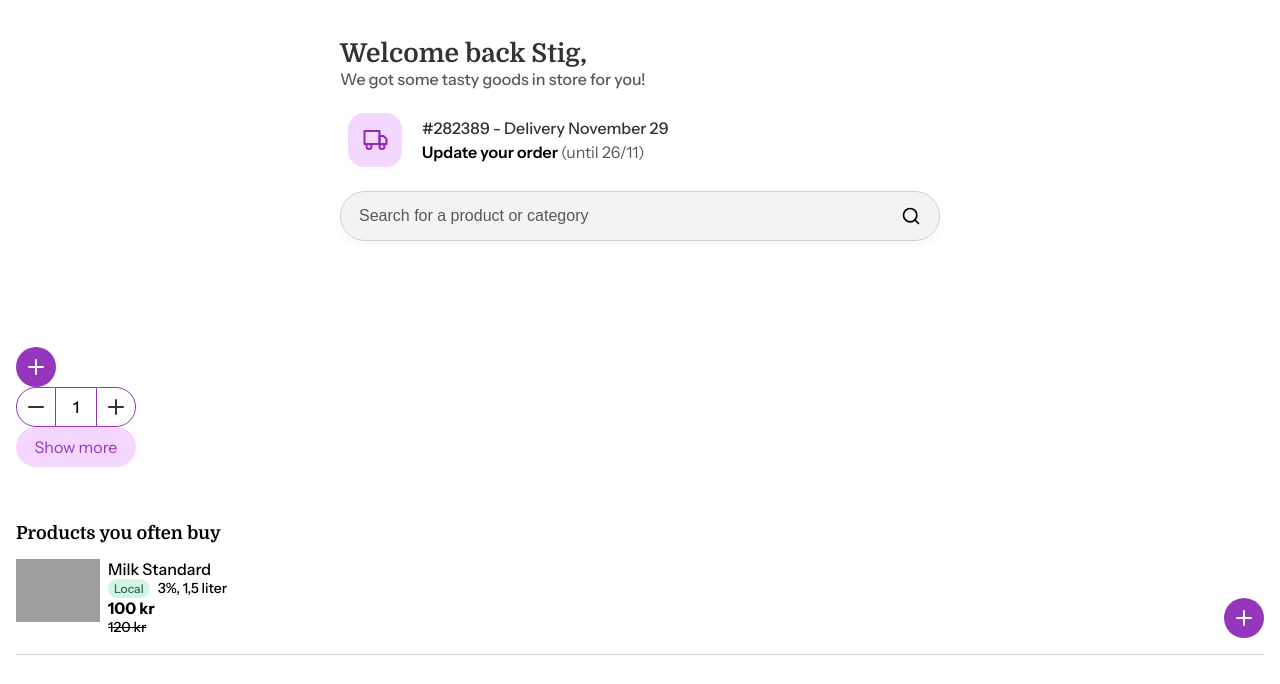
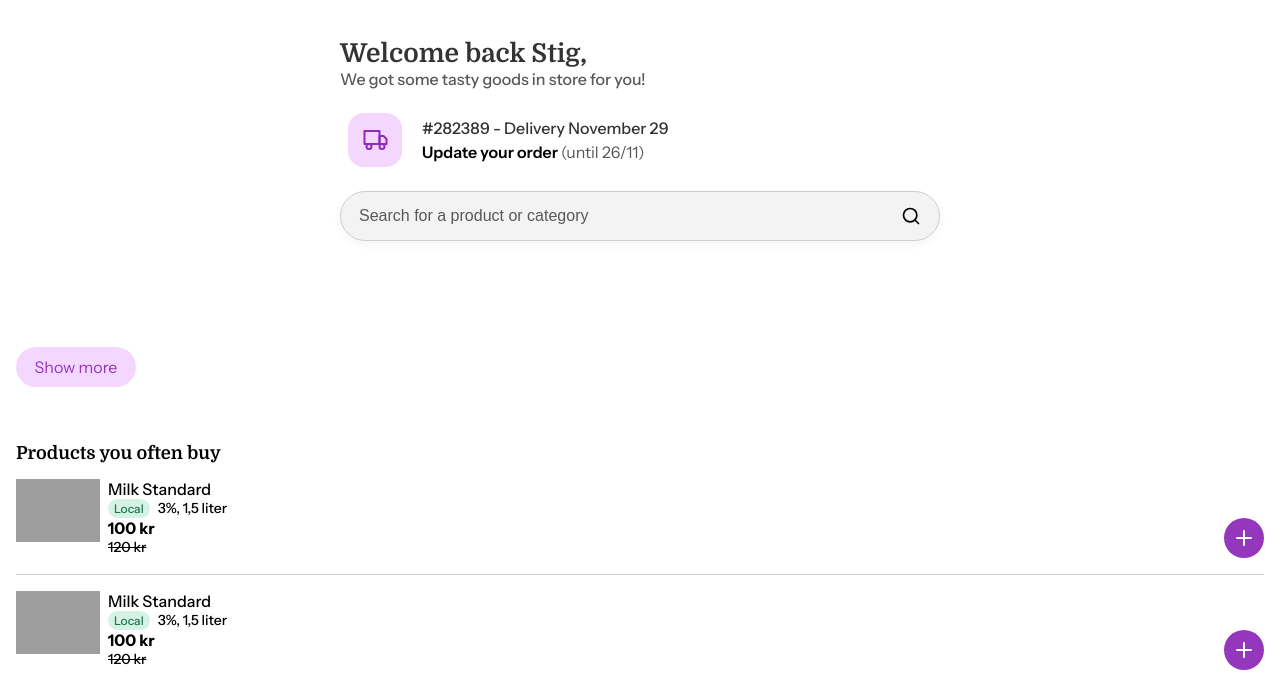
Before and after one commit to Yordiemma/FoodShop, a website built with Vite: page index.html in a window 1280 px wide. Shown: the part 82-766 px from the top of the page. Built offline with nearby package versions, Linux system fonts and the light colour scheme; grey boxes are pictures that could not be loaded.

Commit message:
Spacing around product lists

```diff
--- a/index.html
+++ b/index.html
@@ -60,76 +60,7 @@
 
     <!-- Button components -->
     <section class="example-components">
-      <button class="compact-button">
-        <svg
-          width="24"
-          height="24"
-          viewBox="0 0 24 24"
-          fill="none"
-          xmlns="http://www.w3.org/2000/svg"
-        >
-          <path
-            d="M12 5V19"
-            stroke="currentColor"
-            stroke-width="2"
-            stroke-linecap="round"
-            stroke-linejoin="round"
-          />
-          <path
-            d="M5 12H19"
-            stroke="currentColor"
-            stroke-width="2"
-            stroke-linecap="round"
-            stroke-linejoin="round"
-          />
-        </svg>
-      </button>
 
-      <div class="stepper">
-        <button class="stepper-button-minus">
-          <svg
-            width="24"
-            height="24"
-            viewBox="0 0 24 24"
-            fill="none"
-            xmlns="http://www.w3.org/2000/svg"
-            aria-hidden="true"
-          >
-            <path
-              d="M5 12H19"
-              stroke="currentColor"
-              stroke-width="2"
-              stroke-linecap="round"
-              stroke-linejoin="round"
-            />
-          </svg>
-        </button>
-        <div class="stepper-value">1</div>
-        <button class="stepper-button-plus">
-          <svg
-            width="24"
-            height="24"
-            viewBox="0 0 24 24"
-            fill="none"
-            xmlns="http://www.w3.org/2000/svg"
-          >
-            <path
-              d="M12 5V19"
-              stroke="currentColor"
-              stroke-width="2"
-              stroke-linecap="round"
-              stroke-linejoin="round"
-            />
-            <path
-              d="M5 12H19"
-              stroke="currentColor"
-              stroke-width="2"
-              stroke-linecap="round"
-              stroke-linejoin="round"
-            />
-          </svg>
-        </button>
-      </div>
       <button class="show-more-button">Show more</button>
     </section>
 
@@ -427,6 +358,7 @@
             </div>
           </div>
         </div>
+        <button class="show-more-button">Show more</button>
       </section>
     </section>
 
--- a/src/style.css
+++ b/src/style.css
@@ -71,6 +71,7 @@ html {
   display: flex;
   flex-direction: column;
   gap: 16px;
+  margin-block-end: 3.5rem;
 }
 
 .product-list {
--- a/src/styles/product-card.css
+++ b/src/styles/product-card.css
@@ -1,7 +1,3 @@
-.product-list {
-    margin-bottom:32px;
-}
-
 .product-item {
     & .description {
         font-size: var(--font-size-paragraph-small);
@@ -84,7 +80,6 @@
     display: flex;
     gap: 0.5rem;
     padding-block-end: 1rem;
-    margin-block-end: 1rem;
     border-block-end: 1px solid var(--color-border-default);
 
     & .product-image {
```
